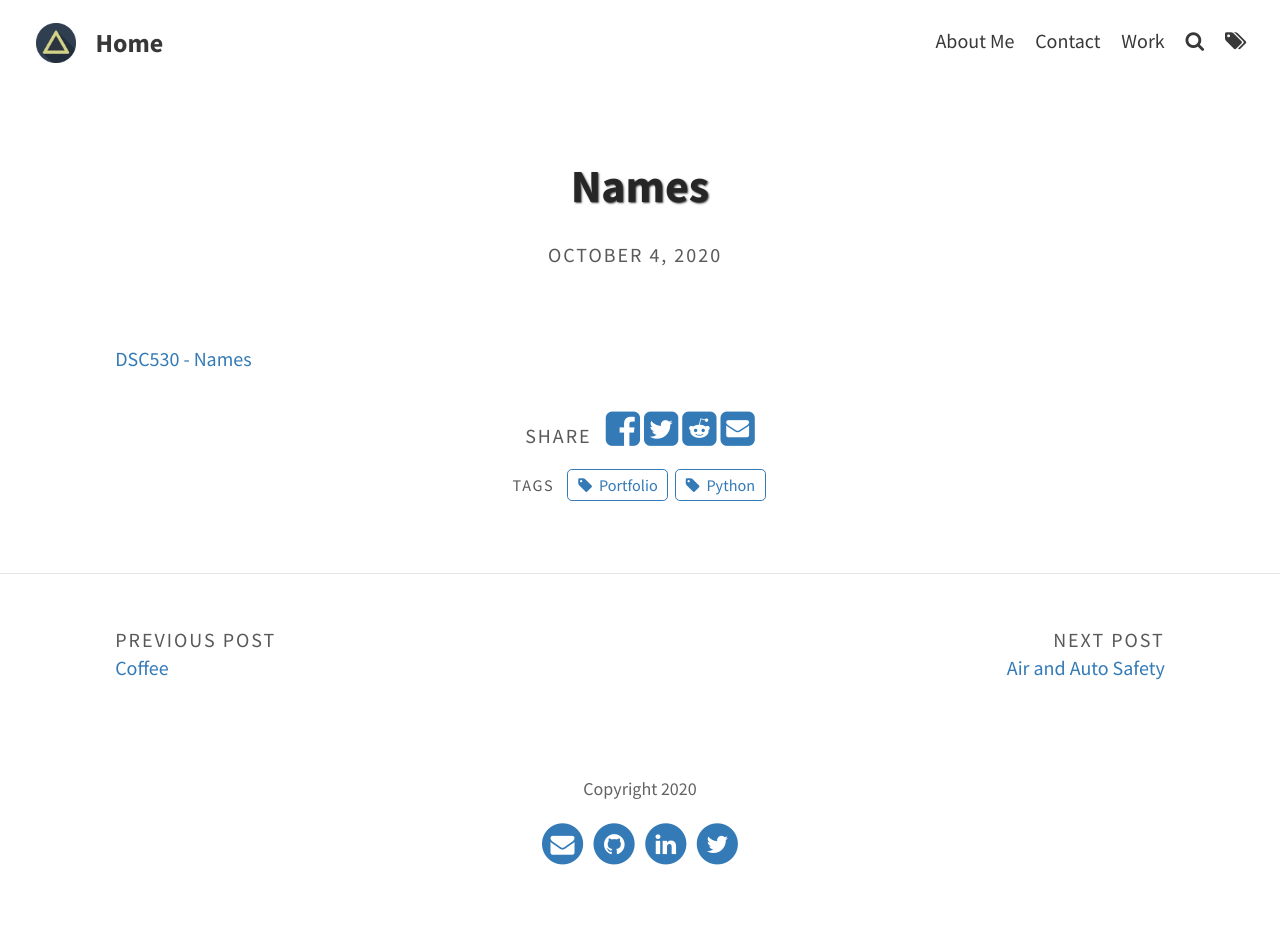
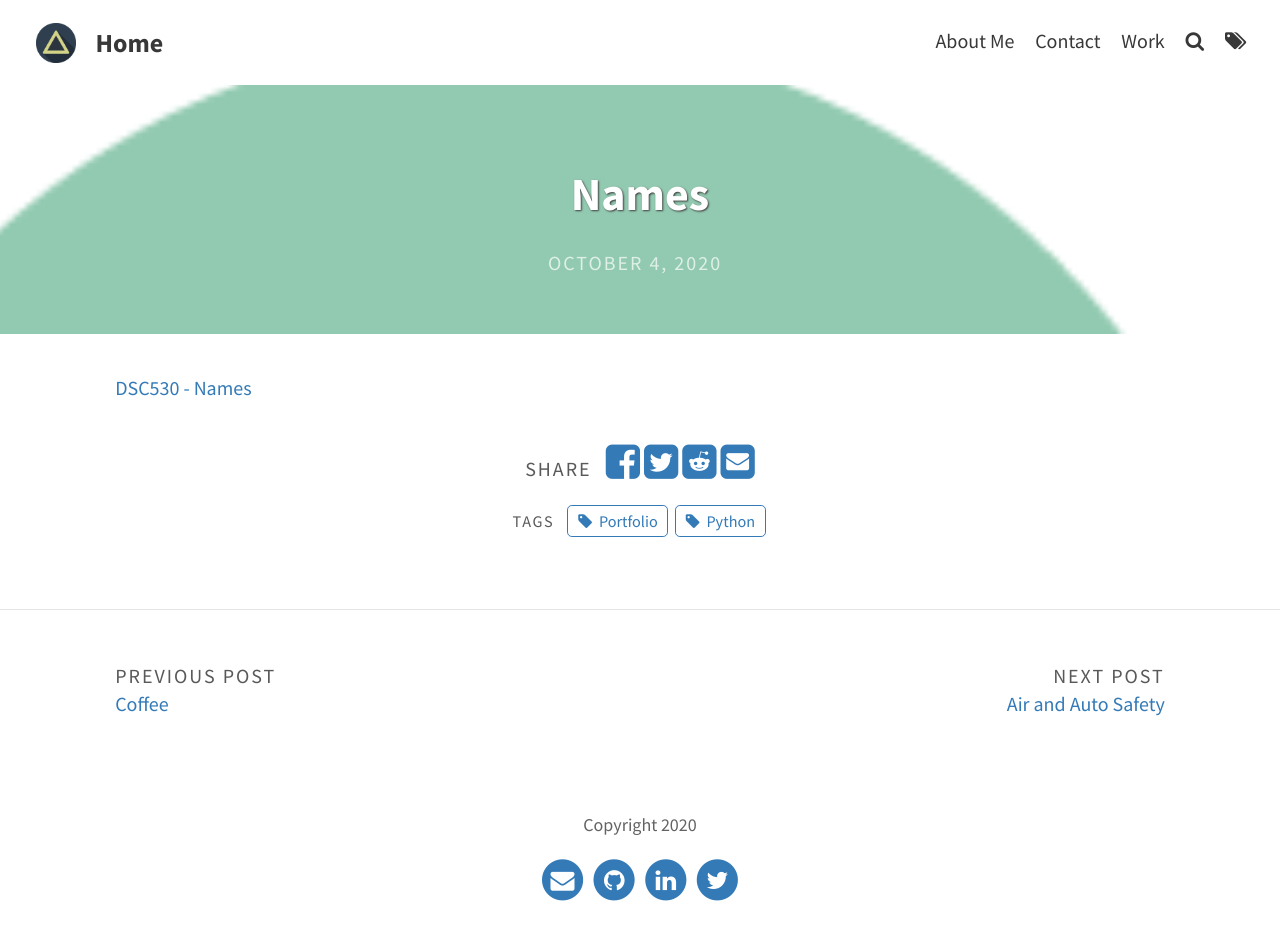
Before and after one commit to knmoses/knmoses.github.io, a Jekyll site: the page built from _portfolio/circus.md, in a window 1280 px wide. Built offline with Jekyll 4.4.1, drawn with Linux system fonts in a browser that asks for light colours; before the commit the page ends 906 px from its top, so only the background shows below that.

Commit message:
Update circus.md

```diff
--- a/_portfolio/circus.md
+++ b/_portfolio/circus.md
@@ -1,6 +1,7 @@
 ---
 layout: post
 title: Names
+feature-img: "assets/img/portfolio/names.png"
 img: "assets/img/portfolio/names.png"
 date: 04 October 2020
 tags: [Python, Portfolio]
```
